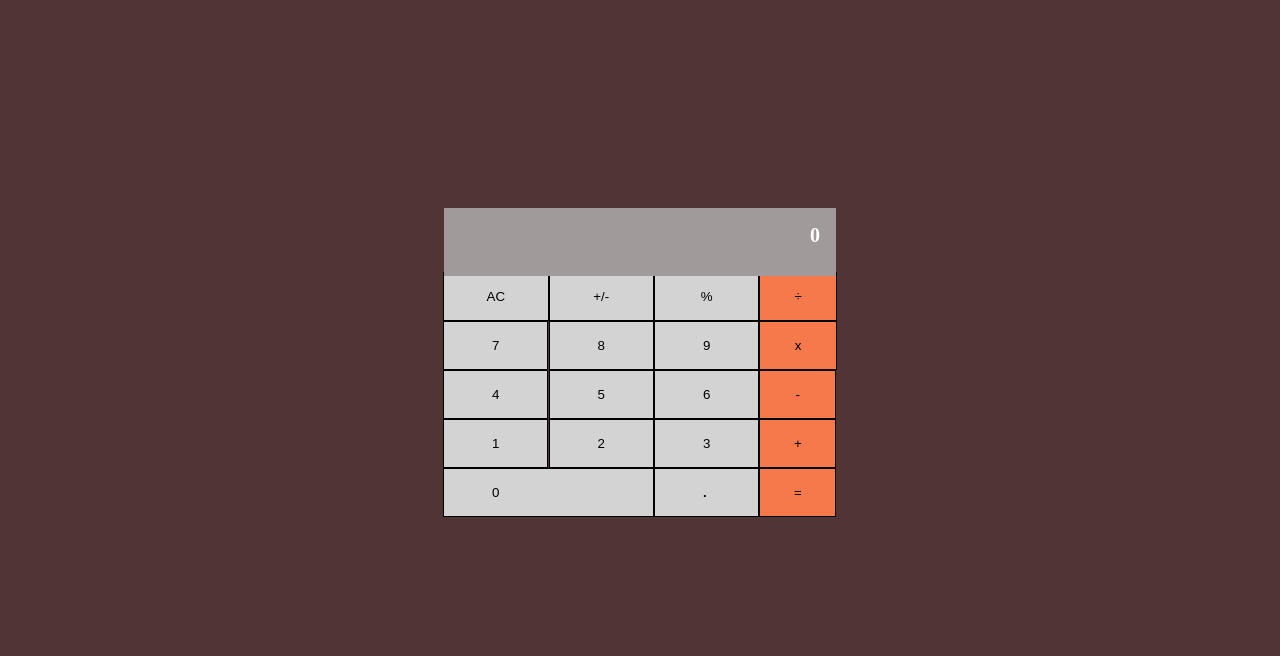
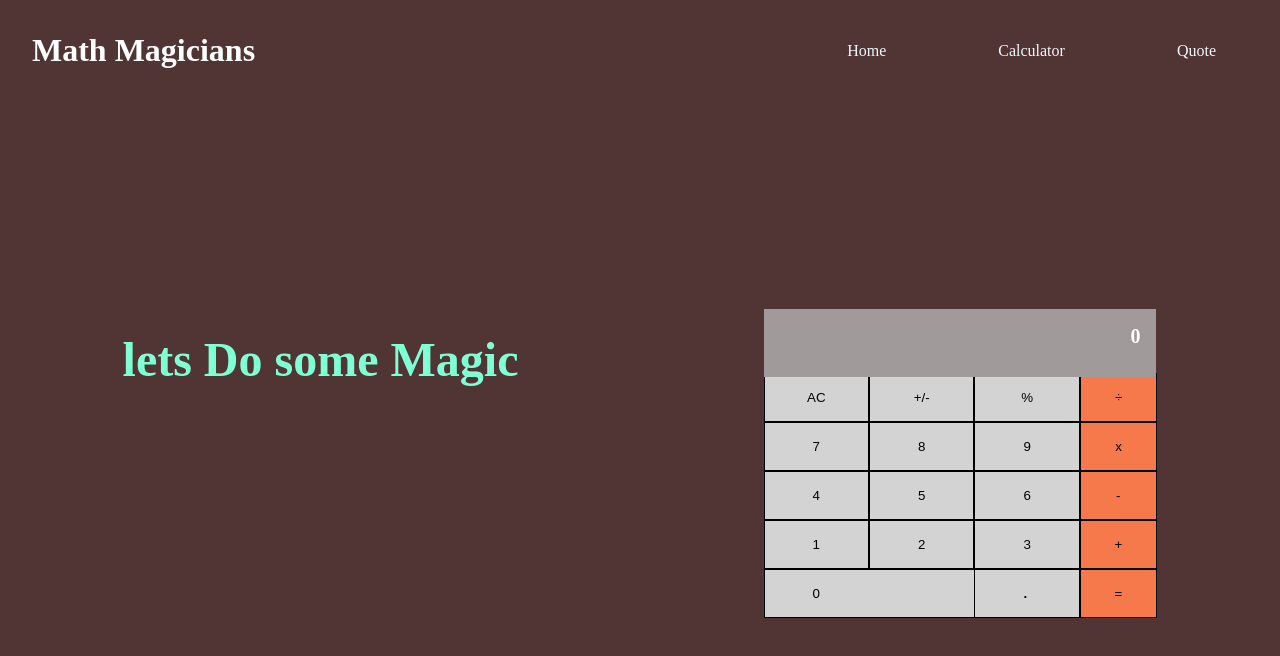
Before and after one commit to Haadiiii/Math-magicians, a React (Create React App) app: page /calculator in a window 1280 px wide. Shown: the top 656 px of the page. Built offline with nearby package versions, Linux system fonts and the light colour scheme.

Commit message:
Added Routers and Navbar

```diff
--- a/package.json
+++ b/package.json
@@ -9,6 +9,7 @@
     "big.js": "^6.2.1",
     "react": "^18.2.0",
     "react-dom": "^18.2.0",
+    "react-router-dom": "^6.3.0",
     "react-scripts": "5.0.1",
     "web-vitals": "^2.1.4"
   },
@@ -19,7 +20,6 @@
     "eject": "react-scripts eject"
   },
   "eslintConfig": {
-
     "extends": [
       "react-app",
       "react-app/jest"
--- a/src/App.css
+++ b/src/App.css
@@ -144,3 +144,42 @@
 .button-line4 :nth-child(5) button {
   padding: 1rem 2.1rem;
 }
+
+.navbar {
+  display: flex;
+  justify-content: space-between;
+  align-items: center;
+  color: white;
+  margin: 2rem;
+}
+
+.navbar ul {
+  display: flex;
+  gap: 7rem;
+  margin-right: 2rem;
+}
+
+a {
+  text-decoration: none;
+  color: aliceblue;
+}
+
+li {
+  list-style: none;
+}
+
+.container {
+  color: aliceblue;
+  text-align: center;
+  margin-top: 5rem;
+  font-size: 26px;
+}
+
+.math {
+  justify-content: space-around;
+}
+
+.math h1 {
+  color: aquamarine;
+  font-size: 48px;
+}
--- a/src/App.js
+++ b/src/App.js
@@ -1,60 +1,19 @@
-import React, { useState } from "react";
-import Calcultor from "./Components/Calculator";
-import Input from "./Components/Input";
+import { Route, Routes } from "react-router-dom";
+import Homepage from "./pages/home";
+import Quote from "./pages/Quote";
+import Navbar from "./Components/Navbar";
 import "./App.css";
-import calculate from "./logic/calculate";
+import CalculatorPage from "./pages/CalculatorPage";
 
-const App = () => {
-  const [state, setState] = useState({
-    total: 0,
-    operation: null,
-    next: null,
-  });
-
-  const clickHandler = (e) => {
-    setState((s) => calculate(s, e.target.textContent));
-  };
-
-  const { total, operation, next } = state;
-
-  return (
-    <div className="App">
-      <div className="input-line">
-        <Input>
-          {total}
-          {operation}
-          {next}
-        </Input>
-      </div>
-      <div className="button-line1">
-        <Calcultor name="AC" clickHandler={clickHandler} />
-        <Calcultor name="7" clickHandler={clickHandler} />
-        <Calcultor name="4" clickHandler={clickHandler} />
-        <Calcultor name="1" clickHandler={clickHandler} />
-        <Calcultor name="0" clickHandler={clickHandler} />
-      </div>
-      <div className="button-line2">
-        <Calcultor name="+/-" clickHandler={clickHandler} />
-        <Calcultor name="8" clickHandler={clickHandler} />
-        <Calcultor name="5" clickHandler={clickHandler} />
-        <Calcultor name="2" clickHandler={clickHandler} />
-      </div>
-      <div className="button-line3">
-        <Calcultor name="%" clickHandler={clickHandler} />
-        <Calcultor name="9" clickHandler={clickHandler} />
-        <Calcultor name="6" clickHandler={clickHandler} />
-        <Calcultor name="3" clickHandler={clickHandler} />
-        <Calcultor name="." clickHandler={clickHandler} />
-      </div>
-      <div className="button-line4">
-        <Calcultor name="÷" clickHandler={clickHandler} />
-        <Calcultor name="x" clickHandler={clickHandler} />
-        <Calcultor name="-" clickHandler={clickHandler} />
-        <Calcultor name="+" clickHandler={clickHandler} />
-        <Calcultor name="=" clickHandler={clickHandler} />
-      </div>
-    </div>
-  );
-};
+const App = () => (
+  <>
+    <Navbar />
+    <Routes>
+      <Route path="/" element={<Homepage />} />
+      <Route path="/calculator" element={<CalculatorPage />} />
+      <Route path="/quote" element={<Quote />} />
+    </Routes>
+  </>
+);
 
 export default App;
--- /dev/null
+++ b/src/Components/Button.js
@@ -0,0 +1,9 @@
+const Button = (props) => (
+  <div className="button">
+    <button type="submit" onClick={props.clickHandler}>
+      {props.name}
+    </button>
+  </div>
+);
+
+export default Button;
--- a/src/Components/Calculator.js
+++ b/src/Components/Calculator.js
@@ -1,9 +1,60 @@
-const Calculator = (props) => (
-  <div className="button">
-    <button type="submit" onClick={props.clickHandler}>
-      {props.name}
-    </button>
-  </div>
-);
+import React, { useState } from "react";
+import Button from "./Button";
+import Input from "./Input";
+import calculate from "../logic/calculate";
+
+const Calculator = () => {
+  const [state, setState] = useState({
+    total: 0,
+    operation: null,
+    next: null,
+  });
+
+  const clickHandler = (e) => {
+    setState((s) => calculate(s, e.target.textContent));
+  };
+
+  const { total, operation, next } = state;
+
+  return (
+    <div className="App">
+      <div className="input-line">
+        <Input>
+          {total}
+          {operation}
+          {next}
+        </Input>
+      </div>
+
+      <div className="button-line1 buttons">
+        <Button name="AC" clickHandler={clickHandler} />
+        <Button name="7" clickHandler={clickHandler} />
+        <Button name="4" clickHandler={clickHandler} />
+        <Button name="1" clickHandler={clickHandler} />
+        <Button name="0" clickHandler={clickHandler} />
+      </div>
+      <div className="button-line2 buttons">
+        <Button name="+/-" clickHandler={clickHandler} />
+        <Button name="8" clickHandler={clickHandler} />
+        <Button name="5" clickHandler={clickHandler} />
+        <Button name="2" clickHandler={clickHandler} />
+      </div>
+      <div className="button-line3 buttons">
+        <Button name="%" clickHandler={clickHandler} />
+        <Button name="9" clickHandler={clickHandler} />
+        <Button name="6" clickHandler={clickHandler} />
+        <Button name="3" clickHandler={clickHandler} />
+        <Button name="." clickHandler={clickHandler} />
+      </div>
+      <div className="button-line4 buttons">
+        <Button name="÷" clickHandler={clickHandler} />
+        <Button name="x" clickHandler={clickHandler} />
+        <Button name="-" clickHandler={clickHandler} />
+        <Button name="+" clickHandler={clickHandler} />
+        <Button name="=" clickHandler={clickHandler} />
+      </div>
+    </div>
+  );
+};
 
 export default Calculator;
--- /dev/null
+++ b/src/Components/Navbar.js
@@ -0,0 +1,38 @@
+import React from "react";
+import { NavLink } from "react-router-dom";
+
+const Navbar = () => {
+  const links = [
+    {
+      id: 1,
+      path: "/",
+      text: "Home",
+    },
+    {
+      id: 2,
+      path: "/calculator",
+      text: "Calculator",
+    },
+    {
+      id: 3,
+      path: "/quote",
+      text: "Quote",
+    },
+  ];
+
+  return (
+    <div className="navbar">
+      <h1>Math Magicians</h1>
+      <nav>
+        <ul>
+          {links.map((link) => (
+            <li key={link.id}>
+              <NavLink to={link.path}>{link.text}</NavLink>
+            </li>
+          ))}
+        </ul>
+      </nav>
+    </div>
+  );
+};
+export default Navbar;
--- a/src/index.js
+++ b/src/index.js
@@ -1,4 +1,5 @@
 import React from "react";
+import { BrowserRouter } from "react-router-dom";
 import ReactDOM from "react-dom/client";
 import "./index.css";
 import App from "./App";
@@ -6,6 +7,8 @@ import App from "./App";
 const root = ReactDOM.createRoot(document.getElementById("root"));
 root.render(
   <React.StrictMode>
-    <App />
+    <BrowserRouter>
+      <App />
+    </BrowserRouter>
   </React.StrictMode>,
 );
--- a/src/logic/operate.js
+++ b/src/logic/operate.js
@@ -1,25 +1,29 @@
-import Big from 'big.js';
+import Big from "big.js";
 
 export default function operate(numberOne, numberTwo, operation) {
   const one = Big(numberOne);
   const two = Big(numberTwo);
-  if (operation === '+') {
+  if (operation === "+") {
     return one.plus(two).toString();
   }
-  if (operation === '-') {
+  if (operation === "-") {
     return one.minus(two).toString();
   }
-  if (operation === 'x') {
-    return one.times(two).toString();
+  if (operation === "x") {
+    try {
+      return one.times(two).toString();
+    } catch (err) {
+      return "Can't multuply";
+    }
   }
-  if (operation === '÷') {
+  if (operation === "÷") {
     try {
       return one.div(two).toString();
     } catch (err) {
       return "Can't divide by 0.";
     }
   }
-  if (operation === '%') {
+  if (operation === "%") {
     try {
       return one.mod(two).toString();
     } catch (err) {
--- /dev/null
+++ b/src/pages/CalculatorPage.js
@@ -0,0 +1,18 @@
+import React from "react";
+import Calculator from "../Components/Calculator";
+
+const CalculatorPage = () => {
+  const centerContent = {
+    display: "flex",
+    color: "white",
+    alignItems: "center",
+  };
+  return (
+    <div className="math" style={centerContent}>
+      <h1>lets Do some Magic</h1>
+      <Calculator className="calculator" />
+    </div>
+  );
+};
+
+export default CalculatorPage;
--- /dev/null
+++ b/src/pages/Quote.js
@@ -0,0 +1,13 @@
+import React from 'react';
+
+const Quote = () => (
+  <div className="container">
+    <h3>
+      Mathematics is not about numbers, equations, computations,
+      <br />
+      or algorithms: it is about understanding. - William Paul Thurston
+    </h3>
+  </div>
+);
+
+export default Quote;
--- /dev/null
+++ b/src/pages/home.js
@@ -0,0 +1,23 @@
+import React from 'react';
+
+const Homepage = () => (
+  <div className="container">
+    <h1>Welcome to our page!</h1>
+    <p>
+      Lorem ipsum dolor, sit amet consectetur adipisicing elit. Quos, fugit
+      odit molestiae praesepossimus. Veniam, architecto. Labore doloremque
+      illo minus odit nulla nesciunt eius omnis, adipisci, possimus
+      quosexercitationem. Accusamus praesentium, qui minus quam ipsa, illo
+      reprehenderit maxime deserunt aut, iste cupiditate est repellendus natus
+      doloremque sapiente accusantium obcaecati fugiat facere suscipit?
+      Dolores ducimus quis, laborum esse assumenda autem. Enim aut, ullam, ex
+      maxime commodi minima nemo ea, consequatur dignissimos dolore quo
+      necessitatibus officiis voluptatum voluptates cum! Iste dolorum
+      obcaecati ipsam incidunt distinctio debitis a, atque consectetur dolores
+      amet! Molestiae impedit cupiditate nam non quibusdam, harum eligendi
+      doloribus magnam ea.
+    </p>
+  </div>
+);
+
+export default Homepage;
```
Also changed, not shown: 1 other file (tests, documents, lock files or other folders).
